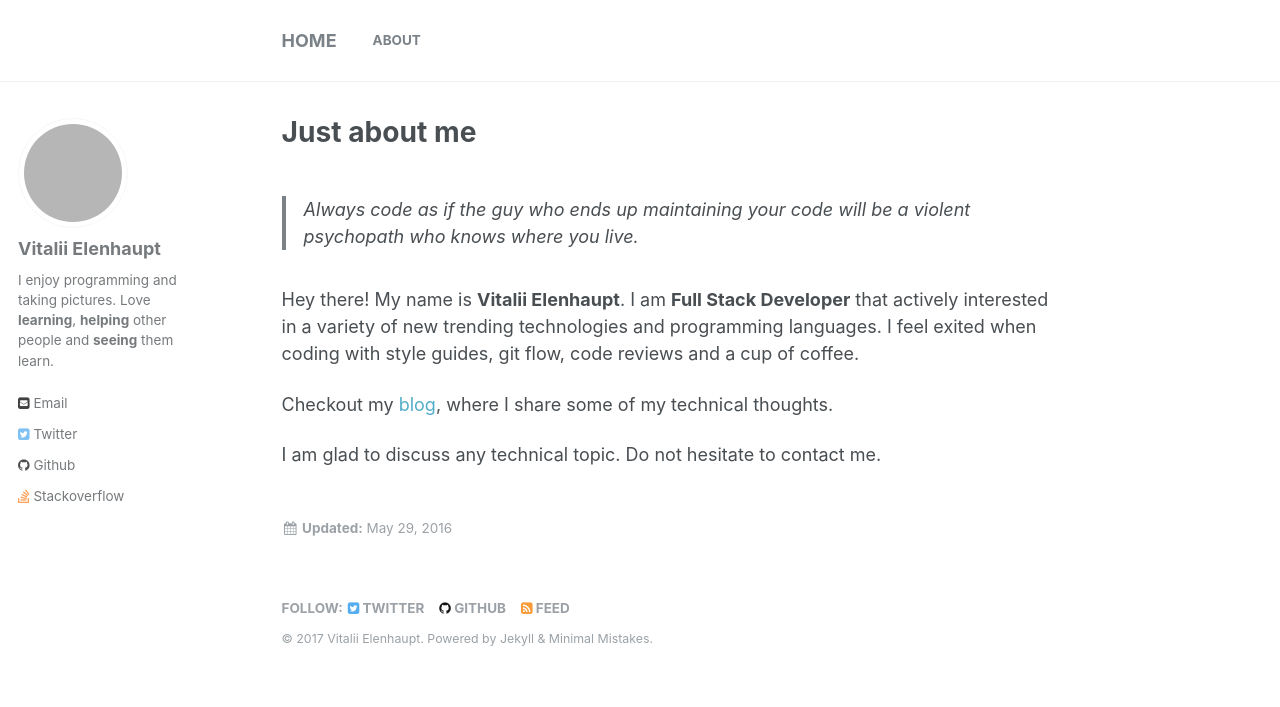
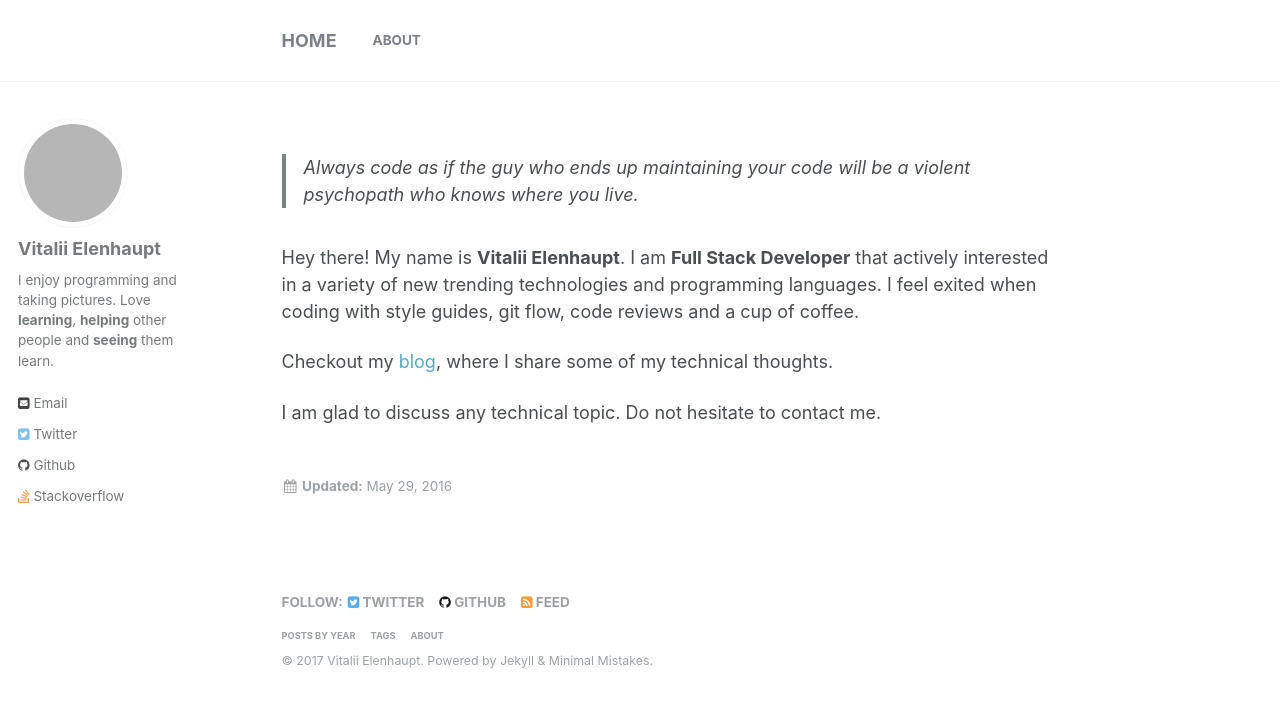
Before and after one commit to veelenga/veelenga.github.io, a Jekyll site: the page built from _pages/about.md, in a window 1280 px wide. Shown: the top 707 px of the page. Built offline with Jekyll 4.4.1, drawn with Linux system fonts in a browser that asks for light colours; grey boxes are pictures that could not be loaded.

Commit message:
Add more links to footer

```diff
--- a/_config.yml
+++ b/_config.yml
@@ -11,7 +11,7 @@ title                    : "Home"
 title_separator          : "-"
 name                     : "Vitalii Elenhaupt"
 description              : "Homepage, tech blog and more by V. Elenhaupt"
-url                      : #"http://veelenga.com"
+url                      : "http://veelenga.com"
 baseurl                  : # the subpath of your site, e.g. "/blog"
 gh_repo                  :
 teaser                   : # filename of teaser fallback teaser image placed in /images/, .e.g. "500x300.png"
--- a/_data/navigation.yml
+++ b/_data/navigation.yml
@@ -2,6 +2,3 @@
 main:
   - title: "About"
     url: http://veelenga.com/about
-
-  #- title: "About"
-    #url: http://localhost:4000/about
--- a/_includes/footer.html
+++ b/_includes/footer.html
@@ -19,6 +19,11 @@
     {% endif %}
     <li><a href="{{ base_path }}/feed.xml"><i class="fa fa-fw fa-rss-square" aria-hidden="true"></i> {{ site.data.ui-text[site.locale].feed_label }}</a></li>
   </ul>
+  <ul class='page__footer-copyright'>
+    <li><a href='{{ site.url }}/year-archive'>Posts by year</a></li>
+    <li><a href='{{ site.url }}/tags'>Tags</a></li>
+    <li><a href='{{ site.url }}/about'>About</a></li>
+  </ul>
 </div>
 
 <div class="page__footer-copyright">&copy; {{ site.time | date: '%Y' }} {{ site.name | default: site.title }}. {{ site.data.ui-text[site.locale].powered_by }} <a href="http://jekyllrb.com" rel="nofollow" target="_blank">Jekyll</a> &amp; <a href="https://mademistakes.com/work/minimal-mistakes-jekyll-theme/" target="_blank" rel="nofollow">Minimal Mistakes</a>.</div>
--- a/_layouts/single.html
+++ b/_layouts/single.html
@@ -26,7 +26,9 @@ layout: default
     <div class="page__inner-wrap">
       {% unless page.header.overlay_color or page.header.overlay_image %}
         <header>
-          {% if page.title %}<h1 class="page__title" itemprop="headline">{{ page.title | markdownify | remove: "<p>" | remove: "</p>" }}</h1>{% endif %}
+          {% unless page.header.disable %}
+            {% if page.title %}<h1 class="page__title" itemprop="headline">{{ page.title | markdownify | remove: "<p>" | remove: "</p>" }}</h1>{% endif %}
+          {% endunless %}
           {% if page.read_time %}
             <p class="page__meta"><i class="fa fa-clock-o" aria-hidden="true"></i> {% include read-time.html %}</p>
           {% endif %}
```
Also changed, not shown: _pages/about.md (+2 -0 lines).
